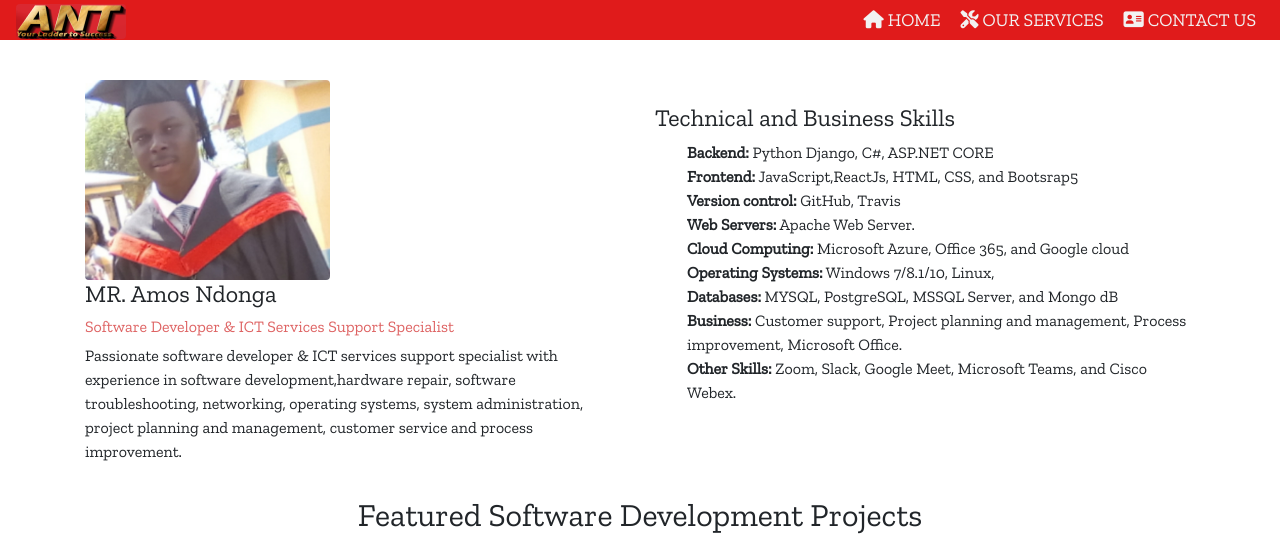
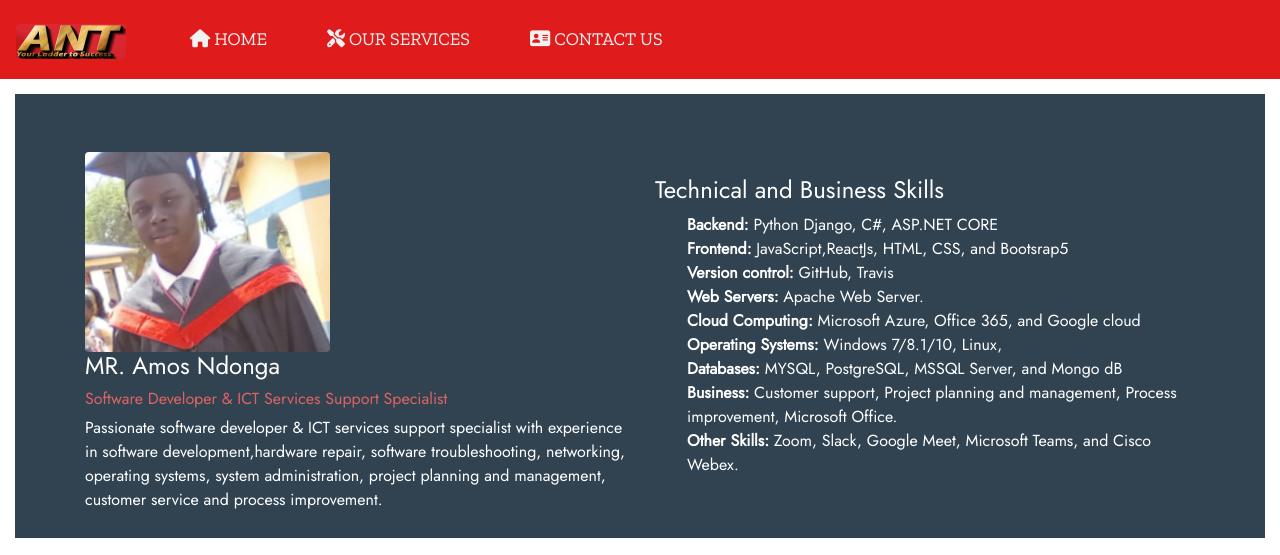
Before and after one commit to amosn593/amosndonga-website, a Django app: page / in a window 1280 px wide. Shown: the top 555 px of the page. Run offline with Django 3.2, Linux system fonts and the light colour scheme; some libraries are stand-ins or nearby versions.

Commit message:
improved ui

```diff
--- a/comp/views.py
+++ b/comp/views.py
@@ -13,7 +13,6 @@ def index(request):
 #About view
 def profile(request):
     return render(request, "comp/about/about.html")
-
 
 
 # Services view
--- a/static/comp/css/main.css
+++ b/static/comp/css/main.css
@@ -1,5 +1,6 @@
 @import url("https://fonts.googleapis.com/css2?family=Playfair+Display&display=swap");
 @import url("https://fonts.googleapis.com/css2?family=Zilla+Slab&display=swap");
+@import url("https://fonts.googleapis.com/css2?family=Jost&display=swap");
 * {
   margin: 0;
   padding: 0;
@@ -27,22 +28,22 @@ h6 {
 
 /* Top Nav */
 
-.top-nav {
+.mynavbar {
   color: #f9f9f9 !important;
-  padding: 12px;
-  font-family: "Playfair Display", serif;
-  font-weight: 700;
+  background-color: rgb(224, 27, 27) !important;
+  position: fixed;
+  top: 0;
+  width: 100%;
+  z-index: 10000;
 }
 
-.bg-light {
-  color: #f9f9f9 !important;
-  background-color: rgb(224, 27, 27) !important;
-  height: 56px !important;
-  /* height: 40px !important; */
+.page-content {
+  margin-top: 70px !important;
+  margin-bottom: 30px !important;
 }
 
 .lead {
-  font-weight: 500;
+  font-weight: 500 !important;
 }
 
 /* Navbar */
@@ -66,13 +67,15 @@ h6 {
   text-decoration: none;
 }
 
+.nav-item {
+  padding: 10px 20px !important;
+}
+
 .nav-item a:hover {
   color: #fff !important;
   text-align: center;
   font-weight: 700;
   text-decoration: none;
-  /* border-radius: 2px; */
-  /* background-color: rgb(43, 179, 25); */
 }
 
 /* block content */
@@ -132,7 +135,13 @@ ul li {
 /* Social Media */
 
 /* Home , services */
-
+.intro-top {
+  padding: 10px 20px !important;
+  background-color: #314351 !important;
+  color: #fff;
+  font-family: "Jost", sans-serif;
+  /* font-size: 16px !important; */
+}
 .services {
   background-color: #f0f0d0;
 }
@@ -155,12 +164,6 @@ ul li {
 
 /* Media query */
 
-@media screen and (min-width: 576px) {
-  .bg-light {
-    height: 40px !important;
-  }
-}
-
 @media screen and (max-width: 576px) {
   .slided {
     margin-top: 15px !important;
@@ -170,12 +173,7 @@ ul li {
   .card-image {
     height: 20vh !important;
   }
-  .bg-light {
-    color: #f9f9f9 !important;
-    background-color: rgb(224, 27, 27) !important;
-    /* margin-bottom: 100px !important; */
-    /* height: 56px !important; */
-  }
+
   .mobile {
     margin-top: 60px !important;
     /* margin-bottom: 150px !important; */
--- a/templates/comp/base1.html
+++ b/templates/comp/base1.html
@@ -1,55 +1,82 @@
 {% load static %}
-<!doctype html>
+<!DOCTYPE html>
 <html lang="en">
-
-<head>
+  <head>
     <title>{% block title %}{% endblock %} | ANT Technologies</title>
     <!-- Required meta tags -->
-    <meta name="google-site-verification" content="hbMlPUS3rVMDtM_ESyfm0P4sPIGR2CzqS-Oyexfytn0" />
+    <meta
+      name="google-site-verification"
+      content="hbMlPUS3rVMDtM_ESyfm0P4sPIGR2CzqS-Oyexfytn0"
+    />
     <!-- Required meta tags -->
-    <meta charset="utf-8">
-    <meta name="description" content="Amos Ndonga offers wide range of ICT services including software development(websites, blogs and ecommerce), ICT Assets repair, SOHO network setup and troubleshooting, CCTV installation, among other services ">
-    <meta name="keywords" content="ICT support services, ICT Assets repair, SOHO, networking,cctv installation, amos ndonga, mombasa, mkomani, Software development tutoring, general ICT consultancy">
-    <meta name="author" content="amos ndonga, +254702240787 amosndonga@gmail.com">
-    <meta name="viewport" content="width=device-width, initial-scale=1, shrink-to-fit=no">
+    <meta charset="utf-8" />
+    <meta
+      name="description"
+      content="Amos Ndonga offers wide range of ICT services including software development(websites, blogs and ecommerce), ICT Assets repair, SOHO network setup and troubleshooting, CCTV installation, among other services "
+    />
+    <meta
+      name="keywords"
+      content="ICT support services, ICT Assets repair, SOHO, networking,cctv installation, amos ndonga, mombasa, mkomani, Software development tutoring, general ICT consultancy"
+    />
+    <meta
+      name="author"
+      content="amos ndonga, +254702240787 amosndonga@gmail.com"
+    />
+    <meta
+      name="viewport"
+      content="width=device-width, initial-scale=1, shrink-to-fit=no"
+    />
 
     <!-- Bootstrap CSS -->
-    <link rel="stylesheet" href="{% static 'comp/css/bootstrap.min.css' %}">
-    <link href="https://fonts.googleapis.com/icon?family=Material+Icons" rel="stylesheet">
-    <link rel="stylesheet" href="https://cdn.jsdelivr.net/npm/bootstrap-icons@1.5.0/font/bootstrap-icons.css">
-    <link rel="stylesheet" href="https://stackpath.bootstrapcdn.com/bootstrap/4.3.1/css/bootstrap.min.css" integrity="sha384-ggOyR0iXCbMQv3Xipma34MD+dH/1fQ784/j6cY/iJTQUOhcWr7x9JvoRxT2MZw1T" crossorigin="anonymous">
+    <link rel="stylesheet" href="{% static 'comp/css/bootstrap.min.css' %}" />
+    <link
+      href="https://fonts.googleapis.com/icon?family=Material+Icons"
+      rel="stylesheet"
+    />
+    <link
+      rel="stylesheet"
+      href="https://cdn.jsdelivr.net/npm/bootstrap-icons@1.5.0/font/bootstrap-icons.css"
+    />
+    <link
+      rel="stylesheet"
+      href="https://stackpath.bootstrapcdn.com/bootstrap/4.3.1/css/bootstrap.min.css"
+      integrity="sha384-ggOyR0iXCbMQv3Xipma34MD+dH/1fQ784/j6cY/iJTQUOhcWr7x9JvoRxT2MZw1T"
+      crossorigin="anonymous"
+    />
 
-    <link rel="stylesheet" type="text/css" href="{% static 'comp/css/main.css' %}">
-    <link rel="stylesheet" href="{% static 'comp/css/toastr.min.css' %}">
-    <link rel="shortcut icon" href="{% static 'comp/img/fav.jpg' %}" type="image/x-icon">
+    <link
+      rel="stylesheet"
+      type="text/css"
+      href="{% static 'comp/css/main.css' %}"
+    />
+    <link rel="stylesheet" href="{% static 'comp/css/toastr.min.css' %}" />
+    <link
+      rel="shortcut icon"
+      href="{% static 'comp/img/fav.jpg' %}"
+      type="image/x-icon"
+    />
 
     <!-- Fontawesome Icons -->
-    <script src="https://kit.fontawesome.com/3a5994e29b.js" crossorigin="anonymous"></script>
+    <script
+      src="https://kit.fontawesome.com/3a5994e29b.js"
+      crossorigin="anonymous"
+    ></script>
+  </head>
 
-</head>
-
-<body>
-
-    <div class="container-fluid mb-2">
-       {% include 'comp/incl/nav.html' %}
-    </div>
-
+  <body>
+    <div class="mb-2">{% include 'comp/incl/nav.html' %}</div>
 
     <!---Content block-->
-    <div class="container-fluid" style="padding-bottom: 5.5rem;">
-        {% block body %}{% endblock %}
-
+    <div class="container-fluid page-content" style="padding-bottom: 5.5rem">
+      {% block body %}{% endblock %}
     </div>
-    <br> <br>
+    <br />
+    <br />
 
     <!---Footer-->
-    <div>
-        {% include 'comp/incl/footer.html' %}
-    </div>
-
+    <div>{% include 'comp/incl/footer.html' %}</div>
 
     <!-- Optional JavaScript -->
     <script src="{% static 'comp/js/bootstrap.bundle.min.js' %}"></script>
-</body>
-
+  </body>
 </html>
--- a/templates/comp/contact/contact.html
+++ b/templates/comp/contact/contact.html
@@ -1,7 +1,7 @@
 {% extends 'comp/base1.html' %} {% load static %} {% block title %} Contact Us
 {% endblock %} {% block body %}
 
-<div class="row mobile mt-5">
+<div class="row my-4 py-4 mobile">
   <div class="col-md-12 text-center">
     <h2>Get in Touch Today</h2>
     <hr class="my-4" />
--- a/templates/comp/incl/footer.html
+++ b/templates/comp/incl/footer.html
@@ -4,7 +4,6 @@
     <div class="col-md-3 col-lg-3 text-center"></div>
     <div class="col-md-6 col-lg-6 text-center">
       <p>Copyright &copy; 2021 | ANT | All Rights Reserved.</p>
-      <p>Your Partner in Success.</p>
     </div>
     <div class="col-md-3 col-lg-3 text-center">
       <p>+254702240787, amosndonga@gmail.com</p>
--- a/templates/comp/incl/intro.html
+++ b/templates/comp/incl/intro.html
@@ -1,4 +1,5 @@
 {% load static %}
+<div class="container-fluid intro-top">
   <div class="container mt-5">
     <div class="row">
       <div class="col-md-6">
@@ -35,8 +36,8 @@
           </li>
           <li><strong>Operating Systems:</strong> Windows 7/8.1/10, Linux,</li>
           <li>
-          <strong>Databases:</strong> MYSQL, PostgreSQL, MSSQL Server, and Mongo
-          dB
+            <strong>Databases:</strong> MYSQL, PostgreSQL, MSSQL Server, and
+            Mongo dB
           </li>
           <li>
             <strong>Business:</strong> Customer support, Project planning and
@@ -50,3 +51,4 @@
       </div>
     </div>
   </div>
+</div>
--- a/templates/comp/incl/nav.html
+++ b/templates/comp/incl/nav.html
@@ -1,5 +1,5 @@
 {% load static %}
-<nav class="navbar navbar-expand-lg navbar-light bg-light fixed-top">
+<nav class="navbar navbar-expand-lg navbar-light bg-light mynavbar">
   <a class="navbar-brand" href="{% url 'home' %}">
     <img
       src="{% static 'comp/img/ndosh.png' %}"
@@ -10,8 +10,8 @@
   <button
     class="navbar-toggler"
     type="button"
-    data-toggle="collapse"
-    data-target="#navbarNav"
+    data-bs-toggle="collapse"
+    data-bs-target="#navbarNav"
     aria-controls="navbarNav"
     aria-expanded="false"
     aria-label="Toggle navigation"
@@ -19,7 +19,7 @@
     <span class="navbar-toggler-icon"></span>
   </button>
   <div class="collapse navbar-collapse" id="navbarNav">
-    <ul class="navbar-nav ml-auto">
+    <ul class="navbar-nav ml-3">
       <li class="nav-item">
         <a class="nav-link" href="{% url 'home' %}">
           <i class="fa fa-home p-1" aria-hidden="true"></i>HOME
@@ -36,11 +36,6 @@
           <i class="fas fa-address-card p-1"></i>CONTACT US</a
         >
       </li>
-      {% comment %}
-      <li>
-        <a href="tel:+254702240787"><i class="fas fa-phone fa-2x"></i></a>
-      </li>
-      {% endcomment %}
     </ul>
   </div>
 </nav>
```
Also changed, not shown: templates/comp/base.html (deleted, +0 -116 lines). Lines whose indentation alone changed are shown as unchanged.
